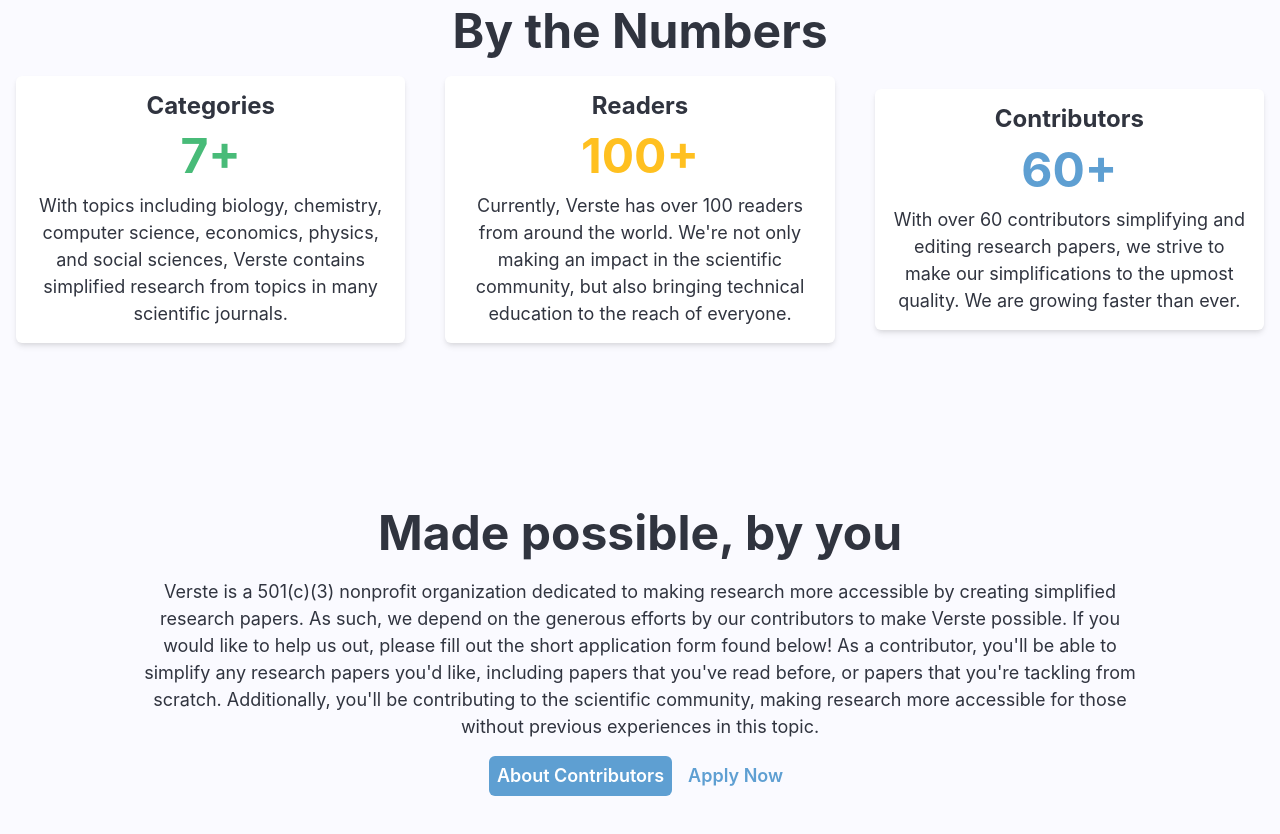
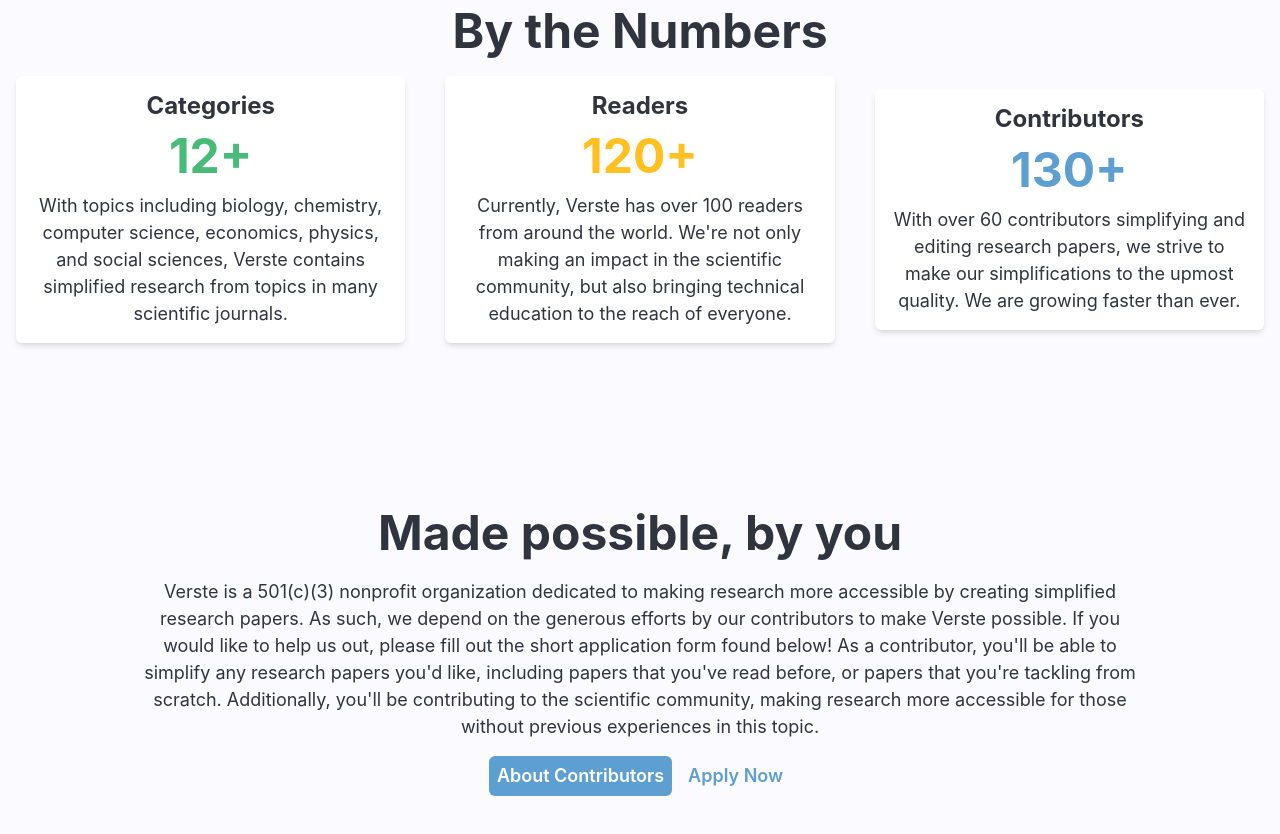
Before and after one commit to ganning127/verste.org, a Next.js app: page / in a window 1280 px wide. Shown: the part 1420-2254 px from the top of the page. Built offline with nearby package versions, Linux system fonts and the light colour scheme; a web font is replaced by a local one.

Commit message:
fixed by numbers

```diff
--- a/components/Once/ByTheNumbers.jsx
+++ b/components/Once/ByTheNumbers.jsx
@@ -11,19 +11,19 @@
       >
         <StatsCard
           title="Categories"
-          num={7}
+          num={12}
           color="green.400"
           desc="With topics including biology, chemistry, computer science, economics, physics, and social sciences, Verste contains simplified research from topics in many scientific journals."
         />
         <StatsCard
           title="Readers"
-          num={100}
+          num={120}
           color="brand.gold"
           desc="Currently, Verste has over 100 readers from around the world. We're not only making an impact in the scientific community, but also bringing technical education to the reach of everyone."
         />
         <StatsCard
           title="Contributors"
-          num={60}
+          num={130}
           color="brandLight.caroBlue"
           desc="With over 60 contributors simplifying and editing research papers, we strive to make our simplifications to the upmost quality. We are growing faster than ever. "
         />
```
